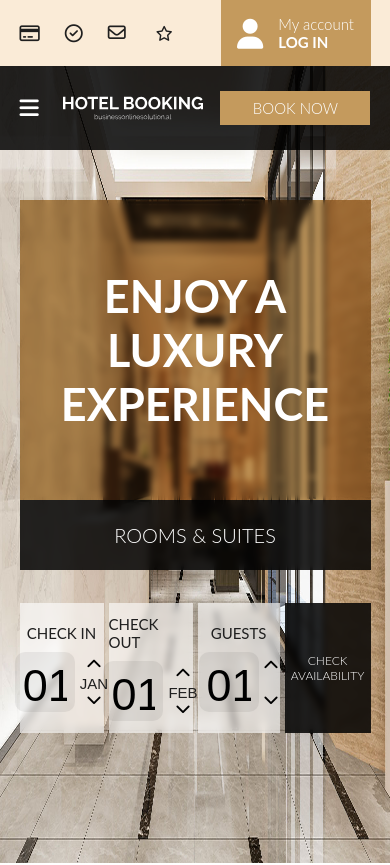
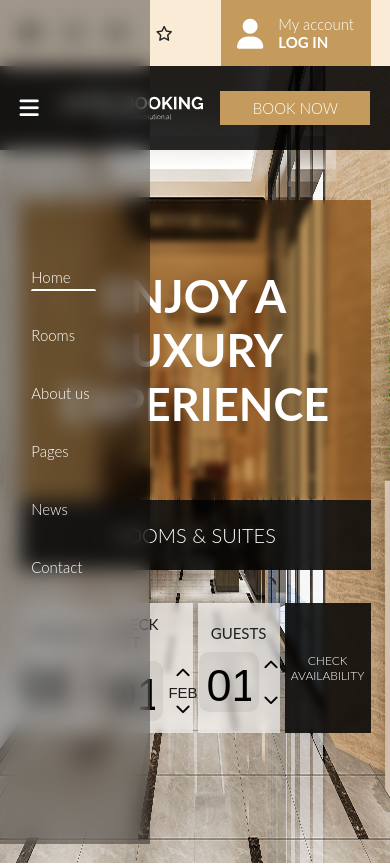
Before and after one commit to FlavioAvdulla/Hotel-Booking-System, a React (Vite) app in the folder FrontEnd/: page / in a window 390 px wide. Shown: the top 865 px of the page. Built offline with nearby package versions, Linux system fonts and the light colour scheme.

Commit message:
web_update

```diff
--- a/FrontEnd/src/components/NavbarBottom/NavbarBottom.css
+++ b/FrontEnd/src/components/NavbarBottom/NavbarBottom.css
@@ -1,10 +1,12 @@
 .navbar-bottom {
     background-color: var(--black-color-transparency);
     overflow: hidden;
-    position: -webkit-sticky; /* For Safari */
+    position: -webkit-sticky;
+    /* For Safari */
     position: sticky;
     top: -1px;
-    z-index: 1000; /* Ensure it stays on top */
+    z-index: 1000;
+    /* Ensure it stays on top */
 }
 
 
@@ -135,9 +137,10 @@
 
     .page-sections li {
         /* display: flex; */
-        margin: 0px 25% 0px 0px;
+        margin: 0px 15% 0px 0px;
         font-size: 0px;
         width: 65px;
+        text-align: left;
         /* background-color: rgb(108, 108, 108); */
     }
 
@@ -161,27 +164,36 @@
     /* Mobile Menu */
 
     .navbar-menu {
-        display: none;
+        display: flex;
         flex-direction: column;
         position: fixed;
         top: 0;
-        right: 0;
+        left: 0;
         height: 100%;
         width: 150px;
         background-color: rgba(0, 0, 0, 0.359);
         backdrop-filter: blur(10px);
         justify-content: center;
-        align-items: flex-end;
-        z-index: 2;
-        transform: translateX(100%);
-        transition: transform 0.3s ease-in-out;
+        align-items: center;
+        /* z-index: 2; */
+        /* transform: translateX(100%); */
+        /* transition: transform 0.3s ease-in-out; */
     }
 
+    .navbar-menu.open {
+        animation: slideIn 1s forwards;
+        transform: translateX(0);
+    }
+
+    .navbar-menu.closed {
+        animation: slideOut 1s forwards;
+        transform: translateX(0);
+    }
 
     /* ====================Slide in and out */
     @keyframes slideIn {
         from {
-          transform: translateX(100%);
+            transform: translateX(-100%);
         }
 
         to {
@@ -195,19 +207,38 @@
         }
 
         to {
-          transform: translateX(100%);
+            transform: translateX(-100%);
         }
     }
 
+
+
+    /* IN CASE YOU DONT WANT TO OPEN MENU AUTOMATICALLY
+      SET THE USESTATE FROM TRUE TO FALSE AND WRITE THIS CODE IN CSS
+
+    .navbar-menu {
+        display: flex;
+        flex-direction: column;
+        position: fixed;
+        top: 0;
+        left: 0;
+        height: 100%;
+        width: 150px;
+        background-color: rgba(0, 0, 0, 0.359);
+        backdrop-filter: blur(10px);
+        justify-content: center;
+        align-items: center;
+        transform: translateX(-100%);
+        transition: transform 1s ease-in-out;
+    }
+
     .navbar-menu.open {
-        animation: slideIn 1s forwards;
         transform: translateX(0);
     }
 
     .navbar-menu.closed {
-        animation: slideOut 1s forwards;
-        transform: translateX(0);
-      }
+        transform: translateX(-100%);
+    } */
 
     .page-sections li::after {
         content: "";
--- a/FrontEnd/src/components/NavbarBottom/NavbarBottom.jsx
+++ b/FrontEnd/src/components/NavbarBottom/NavbarBottom.jsx
@@ -1,4 +1,4 @@
-import React, { useState, useEffect } from "react";
+import React, { useState, useEffect, useRef } from "react";
 import { Link, useLocation, useNavigate } from "react-router-dom";
 import "./NavbarBottom.css";
 import Hotel_Bookin_Logo_White from "../../assets/images/Hotel_Bookin_Logo_White.svg";
@@ -7,10 +7,11 @@ const NavbarBottom = () => {
   const location = useLocation();
   const navigate = useNavigate();
   const [activeSection, setActiveSection] = useState("/");
-  const [mobileMenu, setMobileMenu] = useState(false);
+  const [mobileMenu, setMobileMenu] = useState(true);
+  const menuRef = useRef(null);
 
   const toggleMenu = () => {
-    setMobileMenu(!mobileMenu);
+    setMobileMenu((prevMenu) => !prevMenu);
   };
 
   useEffect(() => {
@@ -33,10 +34,33 @@ const NavbarBottom = () => {
   const handleLogoClick = () => {
     navigate("/");
     setActiveSection("Home");
+    setMobileMenu(false); // Ensure menu closes when navigating to Home
   };
 
+  useEffect(() => {
+    const handleResize = () => {
+      if (window.innerWidth > 750 && mobileMenu) {
+        setMobileMenu(false);
+      }
+    };
+
+    const handleClickOutside = (event) => {
+      if (menuRef.current && !menuRef.current.contains(event.target)) {
+        setMobileMenu(false);
+      }
+    };
+
+    window.addEventListener("resize", handleResize);
+    document.addEventListener("mousedown", handleClickOutside);
+
+    return () => {
+      window.removeEventListener("resize", handleResize);
+      document.removeEventListener("mousedown", handleClickOutside);
+    };
+  }, [mobileMenu]);
+
   return (
-    <div className="navbar-bottom">
+    <div className="navbar-bottom" ref={menuRef}>
       <div className="navbar-sections-bottom">
         <i
           className={`fa-solid fa-bars ${
@@ -53,37 +77,55 @@ const NavbarBottom = () => {
           <ul className={`navbar-menu ${mobileMenu ? "open" : "closed"}`}>
             <li
               className={activeSection === "Home" ? "active" : ""}
-              onClick={() => setActiveSection("Home")}
+              onClick={() => {
+                setActiveSection("Home");
+                setMobileMenu(false); // Close menu on link click
+              }}
             >
               <Link to="/">Home</Link>
             </li>
             <li
               className={activeSection === "Rooms" ? "active" : ""}
-              onClick={() => setActiveSection("Rooms")}
+              onClick={() => {
+                setActiveSection("Rooms");
+                setMobileMenu(false);
+              }}
             >
               <Link to="/rooms">Rooms</Link>
             </li>
             <li
               className={activeSection === "About us" ? "active" : ""}
-              onClick={() => setActiveSection("About us")}
+              onClick={() => {
+                setActiveSection("About us");
+                setMobileMenu(false);
+              }}
             >
               <Link to="/about-us">About us</Link>
             </li>
             <li
               className={activeSection === "Pages" ? "active" : ""}
-              onClick={() => setActiveSection("Pages")}
+              onClick={() => {
+                setActiveSection("Pages");
+                setMobileMenu(false);
+              }}
             >
               <Link to="/pages">Pages</Link>
             </li>
             <li
               className={activeSection === "News" ? "active" : ""}
-              onClick={() => setActiveSection("News")}
+              onClick={() => {
+                setActiveSection("News");
+                setMobileMenu(false);
+              }}
             >
               <Link to="/news">News</Link>
             </li>
             <li
               className={activeSection === "Contact" ? "active" : ""}
-              onClick={() => setActiveSection("Contact")}
+              onClick={() => {
+                setActiveSection("Contact");
+                setMobileMenu(false);
+              }}
             >
               <Link to="/contact">Contact</Link>
             </li>
```
Lines whose indentation alone changed are shown as unchanged.
